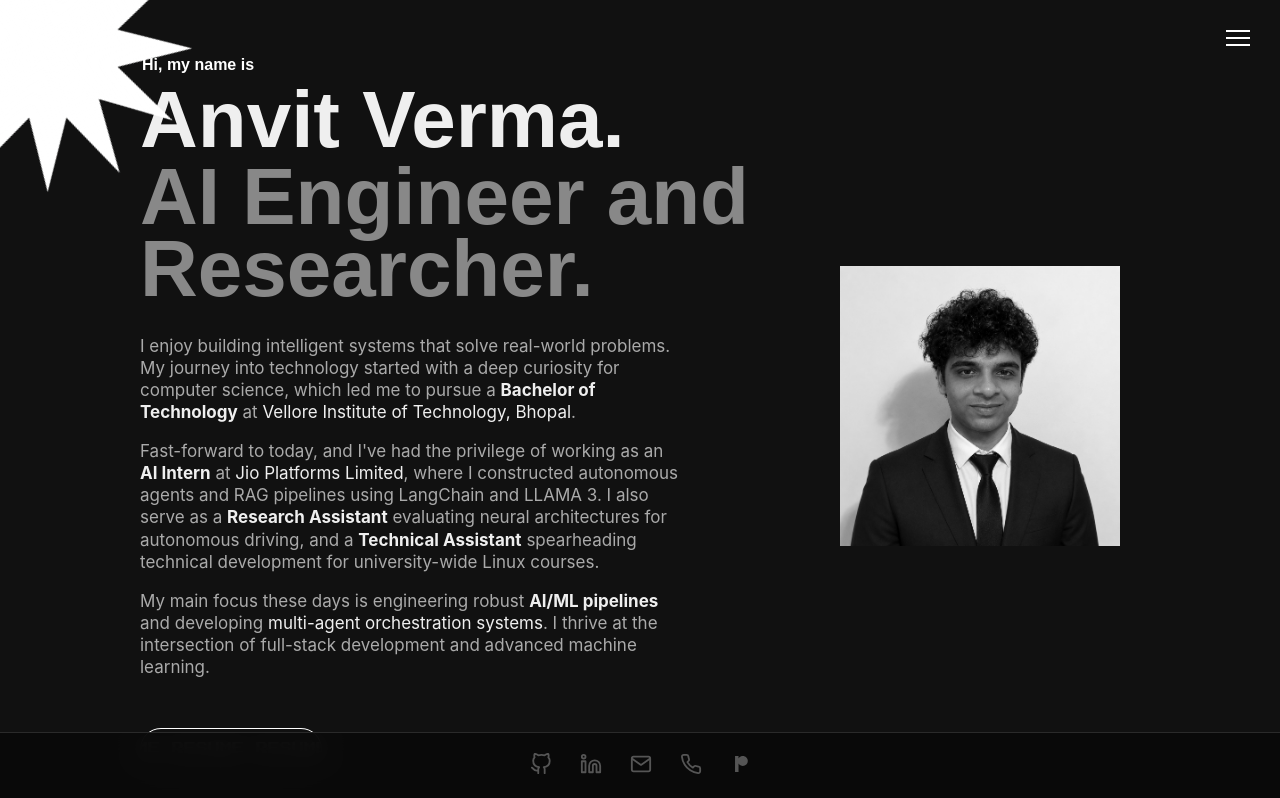
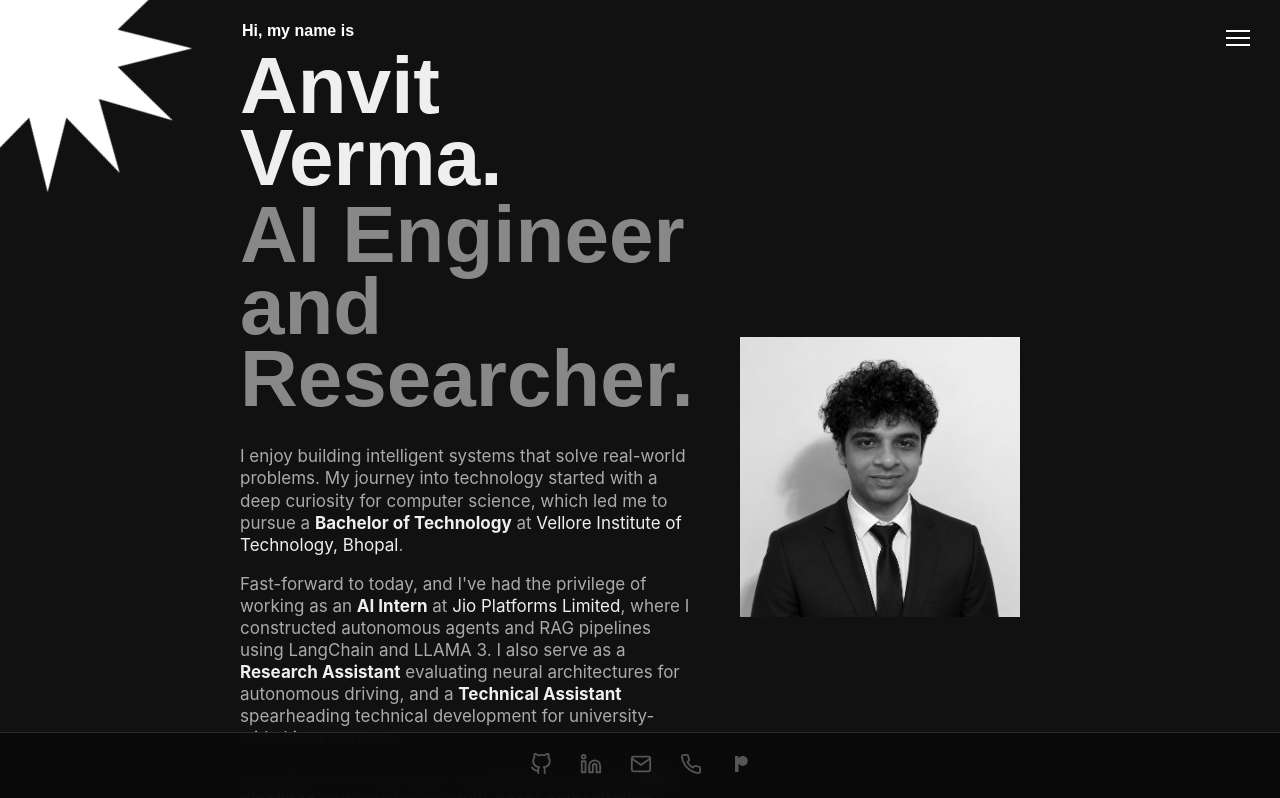
Before and after one commit to anvitvermaa/anvitvermaa.github.io, a Next.js app: page / in a window 1280 px wide. Shown: the top 798 px of the page. Built offline with nearby package versions, Linux system fonts and the light colour scheme; a web font is replaced by a local one.

Commit message:
style: reduce content width from 1100px to 800px for tighter layout

```diff
--- a/app/page.js
+++ b/app/page.js
@@ -17,7 +17,7 @@ export default function Home() {
       <RotatingStar />
 
       <div className="px-6 md:px-24 lg:px-36 w-full relative z-10">
-        <div className="max-w-[1100px] mx-auto w-full">
+        <div className="max-w-[800px] mx-auto w-full">
           <Hero />
           <Jobs />
           <Publications />
--- a/src/components/sections/Hero.jsx
+++ b/src/components/sections/Hero.jsx
@@ -4,7 +4,7 @@ import ResumeButton from '../ResumeButton';
 
 const Hero = () => {
   return (
-    <section id="about" className="flex flex-col justify-center min-h-screen max-w-[1000px] mx-auto px-6 md:px-0">
+    <section id="about" className="flex flex-col justify-center min-h-screen max-w-[800px] mx-auto px-6 md:px-0">
 
       <div className="hero-grid pt-20 md:pt-0 w-full">
         {/* Text content */}
```
